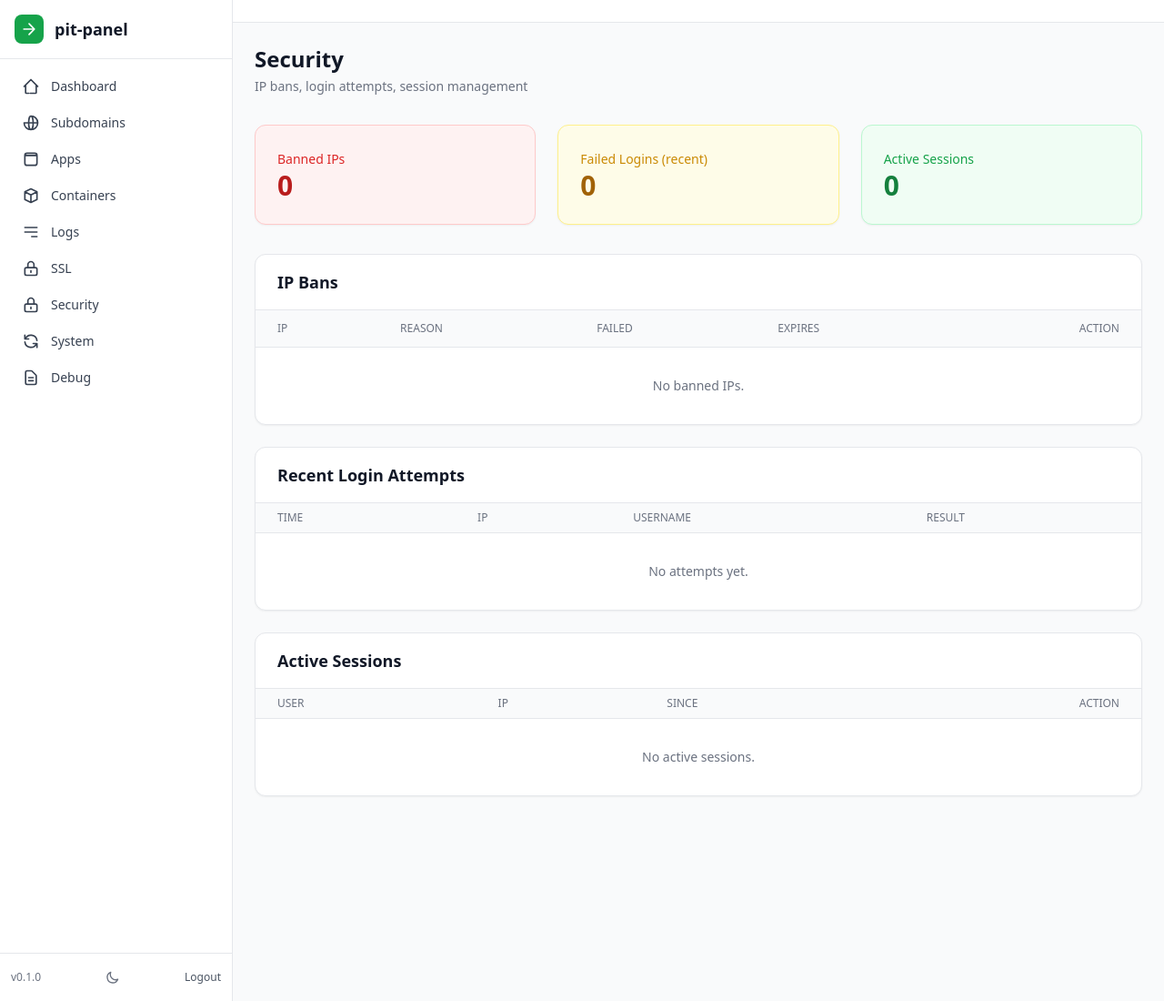
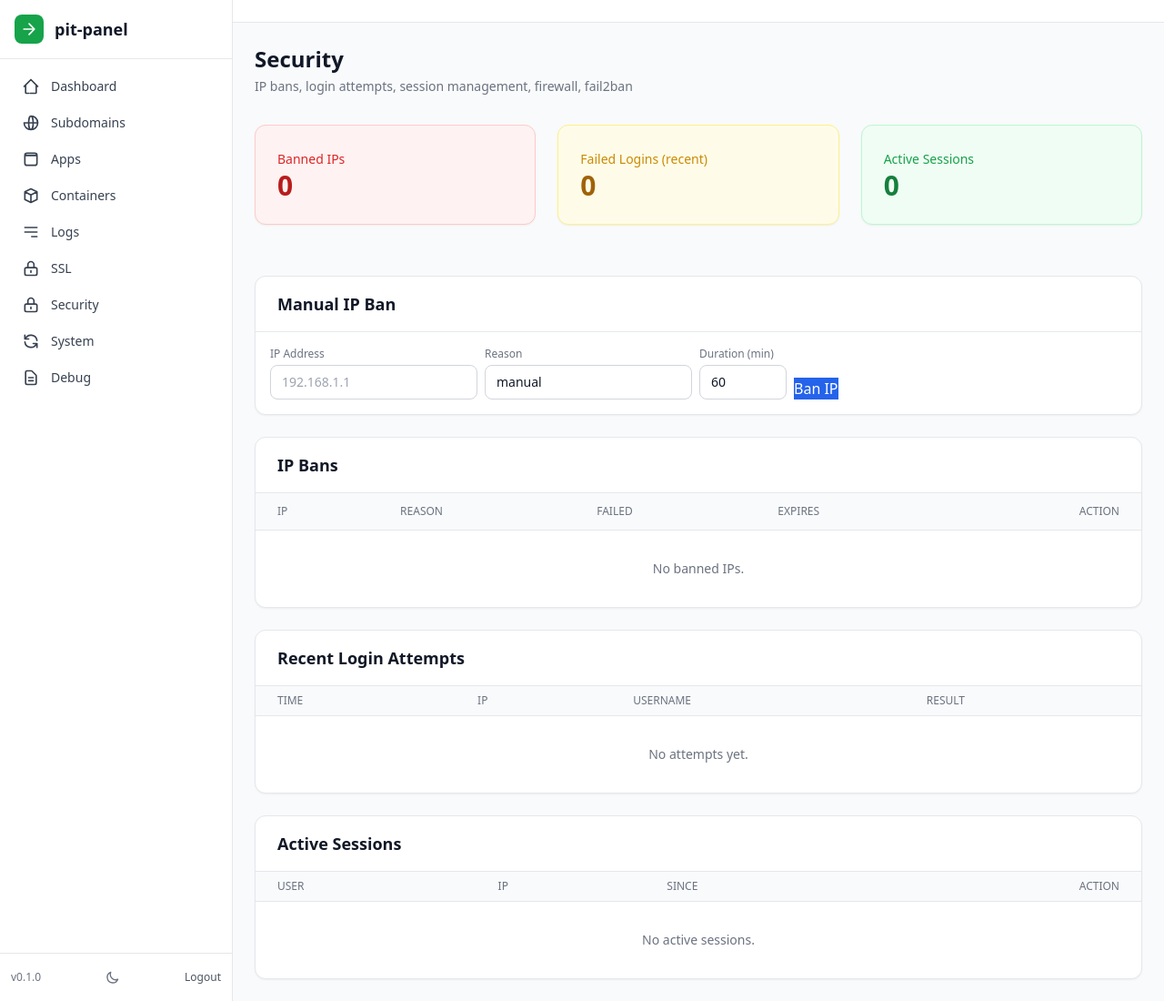
Before and after one commit to pietrondo/pit-panel, a Python web app: template src/pit_panel/web/templates/security.html in a window 1280 px wide. Shown: the whole page at 91% size. Run offline with Jinja, Linux system fonts and the light colour scheme; the template is opened without the code that fills it, so the values that code supplies are empty; some libraries are stand-ins or nearby versions.

Commit message:
🛡️ Security: firewall, fail2ban, manual IP ban, AbuseIPDB check
- firewall status via ufw (with sudo)
- fail2ban jail list via fail2ban-client
- manual IP ban/unban from security page
- AbuseIPDB API check integration
- ban_ip() function added to ipban module
- abuseipdb_api_key config option
- sudoers entries for ufw/fail2ban-client

```diff
--- a/src/pit_panel/config.py
+++ b/src/pit_panel/config.py
@@ -19,6 +19,7 @@ class Settings(BaseSettings):
     secret_key: str = ""
     session_duration_hours: int = 24
     bcrypt_cost: int = 12
+    abuseipdb_api_key: str = ""
 
     # Server
     host: str = "127.0.0.1"
--- a/src/pit_panel/web/templates/security.html
+++ b/src/pit_panel/web/templates/security.html
@@ -4,7 +4,7 @@
 
 <div class="mb-8">
     <h1 class="text-2xl font-bold text-gray-900 dark:text-white">Security</h1>
-    <p class="text-sm text-gray-500 dark:text-gray-400 mt-1">IP bans, login attempts, session management</p>
+    <p class="text-sm text-gray-500 dark:text-gray-400 mt-1">IP bans, login attempts, session management, firewall, fail2ban</p>
 </div>
 
 {% if unban_result %}
@@ -12,6 +12,14 @@
     {% if unban_result.success %}bg-green-50 dark:bg-green-900/30 border-green-200 dark:border-green-800 text-green-700 dark:text-green-300
     {% else %}bg-red-50 dark:bg-red-900/30 border-red-200 dark:border-red-800 text-red-700 dark:text-red-300{% endif %}">
     {% if unban_result.success %}IP {{ unban_result.ip }} unbanned.{% else %}Unban failed.{% endif %}
+</div>
+{% endif %}
+
+{% if ban_result %}
+<div class="mb-4 p-3 rounded-lg border text-sm
+    {% if ban_result.ok %}bg-green-50 dark:bg-green-900/30 border-green-200 dark:border-green-800 text-green-700 dark:text-green-300
+    {% else %}bg-red-50 dark:bg-red-900/30 border-red-200 dark:border-red-800 text-red-700 dark:text-red-300{% endif %}">
+    {% if ban_result.ok %}IP {{ ban_result.ip }} banned.{% else %}Ban failed (already banned?).{% endif %}
 </div>
 {% endif %}
 
@@ -28,6 +36,94 @@
     <div class="stat-card bg-green-50 dark:bg-green-900/10 border-green-200 dark:border-green-800">
         <span class="stat-label text-green-600 dark:text-green-400">Active Sessions</span>
         <p class="stat-value text-green-700 dark:text-green-300">{{ sessions|length }}</p>
+    </div>
+</div>
+
+<!-- Firewall & Fail2Ban Status -->
+<div class="grid grid-cols-1 md:grid-cols-2 gap-6 mb-6">
+    {% if firewall %}
+    <div class="card">
+        <div class="px-6 py-4 border-b border-gray-200 dark:border-gray-700 flex items-center justify-between">
+            <h2 class="text-lg font-semibold text-gray-900 dark:text-white">Firewall (ufw)</h2>
+            <span class="px-2 py-0.5 rounded-full text-xs font-medium
+                {% if firewall.active %}bg-green-100 text-green-700 dark:bg-green-900/30 dark:text-green-400
+                {% else %}bg-red-100 text-red-700 dark:bg-red-900/30 dark:text-red-400{% endif %}">
+                {{ 'Active' if firewall.active else 'Inactive' }}
+            </span>
+        </div>
+        <div class="p-4">
+            {% if firewall.rules %}
+            <pre class="text-xs font-mono text-gray-600 dark:text-gray-400 max-h-60 overflow-y-auto">{{ firewall.rules|join('\n') }}</pre>
+            {% else %}
+            <p class="text-sm text-gray-500 dark:text-gray-400">No rules or sudo access missing.</p>
+            {% endif %}
+        </div>
+    </div>
+    {% endif %}
+
+    {% if fail2ban %}
+    <div class="card">
+        <div class="px-6 py-4 border-b border-gray-200 dark:border-gray-700 flex items-center justify-between">
+            <h2 class="text-lg font-semibold text-gray-900 dark:text-white">Fail2Ban</h2>
+            <span class="px-2 py-0.5 rounded-full text-xs font-medium
+                {% if fail2ban.active %}bg-green-100 text-green-700 dark:bg-green-900/30 dark:text-green-400
+                {% else %}bg-yellow-100 text-yellow-700 dark:bg-yellow-900/30 dark:text-yellow-400{% endif %}">
+                {{ 'Running' if fail2ban.active else 'Not running' }}
+            </span>
+        </div>
+        <div class="p-4">
+            {% if fail2ban.jails %}
+            <div class="flex flex-wrap gap-2">
+                {% for jail in fail2ban.jails %}
+                <span class="px-2 py-1 text-xs font-mono bg-gray-100 dark:bg-gray-800 rounded">{{ jail }}</span>
+                {% endfor %}
+            </div>
+            {% else %}
+            <p class="text-sm text-gray-500 dark:text-gray-400">No jails active or fail2ban not installed.</p>
+            {% endif %}
+        </div>
+    </div>
+    {% endif %}
+</div>
+
+{% if abuseipdb_key %}
+<!-- AbuseIPDB -->
+<div class="card mb-6">
+    <div class="px-6 py-4 border-b border-gray-200 dark:border-gray-700">
+        <h2 class="text-lg font-semibold text-gray-900 dark:text-white">AbuseIPDB Check</h2>
+    </div>
+    <div class="p-4">
+        <form hx-post="/security/abuseipdb-check" hx-target="#abuseipdb-result" class="flex gap-2">
+            <input name="ip" placeholder="IP address" class="input flex-1" required>
+            <input name="api_key" type="password" placeholder="API key" class="input" value="{{ settings.abuseipdb_api_key if settings else '' }}">
+            <button type="submit" class="btn-primary">Check</button>
+        </form>
+        <div id="abuseipdb-result" class="mt-3"></div>
+    </div>
+</div>
+{% endif %}
+
+<!-- Manual IP Ban -->
+<div class="card mb-6">
+    <div class="px-6 py-4 border-b border-gray-200 dark:border-gray-700">
+        <h2 class="text-lg font-semibold text-gray-900 dark:text-white">Manual IP Ban</h2>
+    </div>
+    <div class="p-4">
+        <form method="POST" action="/security/ban-ip" class="flex gap-2 flex-wrap items-end">
+            <div>
+                <label class="block text-xs text-gray-500 mb-1">IP Address</label>
+                <input name="ip" placeholder="192.168.1.1" class="input" required>
+            </div>
+            <div>
+                <label class="block text-xs text-gray-500 mb-1">Reason</label>
+                <input name="reason" placeholder="manual" class="input" value="manual">
+            </div>
+            <div>
+                <label class="block text-xs text-gray-500 mb-1">Duration (min)</label>
+                <input name="duration" type="number" value="60" class="input w-24">
+            </div>
+            <button type="submit" class="btn-primary">Ban IP</button>
+        </form>
     </div>
 </div>
 
```
Also changed, not shown: src/pit_panel/security/ipban.py (+18 -0 lines), src/pit_panel/web/routes/security.py (+155 -2 lines), 2 other files.
